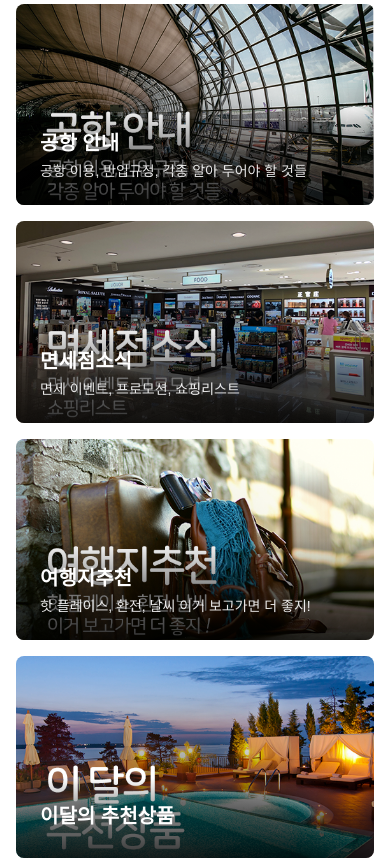
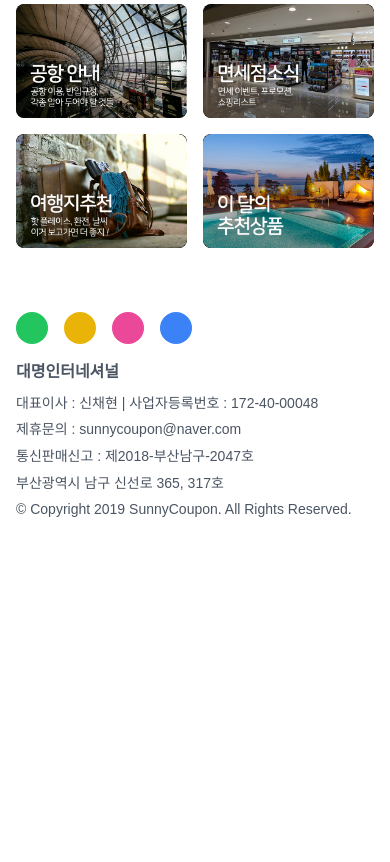
Before and after one commit to ideawill-k/sunny, a plain HTML site: page index.html in a window 390 px wide. Shown: the part 832-1694 px from the top of the page. After the commit the page ends 1383 px from the top, so only its background shows below. Drawn offline with nearby package versions, Linux system fonts and the light colour scheme; a web font is replaced by a local one.

Commit message:
단순화
이미지카드 섹션 단순화
반응형 그리드 수정
푸터 회사 정보 업데이트
호버효과 단순화

```diff
--- a/index.html
+++ b/index.html
@@ -12,32 +12,15 @@
        }
 
        .image-card {
-           position: relative;
            border-radius: 0.5rem;
            overflow: hidden;
+           background: #000;
+           cursor: pointer;
        }
 
-       .image-card img {
-           transition: transform 0.3s ease;
-       }
-
-       .image-card:hover img {
-           transform: scale(1.1);
-       }
-
-       .image-overlay {
-           position: absolute;
-           bottom: 0;
-           left: 0;
-           right: 0;
-           background: linear-gradient(to top, rgba(0,0,0,0.8) 0%, rgba(0,0,0,0.5) 50%, transparent 100%);
-           padding: 1.5rem;
-           transform: translateY(0);
-           transition: transform 0.3s ease;
-       }
-
-       .image-card:hover .image-overlay {
-           transform: translateY(-5px);
+       .image-card:hover {
+           box-shadow: 0 10px 15px -3px rgba(0, 0, 0, 0.1),
+                       0 4px 6px -2px rgba(0, 0, 0, 0.05);
        }
    </style>
 </head>
@@ -98,37 +81,26 @@
 
        <!-- Tips Section -->
        <h3 class="text-xl font-bold mb-4">Tip & Checklist</h3>
-       <div class="grid grid-cols-1 sm:grid-cols-2 lg:grid-cols-4 gap-4">
-           <div class="image-card aspect-[16/9] sm:aspect-[4/3] lg:aspect-[16/9]">
-               <img src="https://ideawill-k.github.io/sunny/images/main/airport_information.png" alt="공항 안내"
-                    class="w-full h-full object-cover">
-               <div class="image-overlay">
-                   <h4 class="text-xl font-bold text-white mb-1">공항 안내</h4>
-                   <p class="text-sm text-white/90">공항 이용, 반입규정, 각종 알아 두어야 할 것들</p>
+       <div class="grid grid-cols-2 lg:grid-cols-4 gap-4">
+           <div class="image-card">
+               <img src="https://ideawill-k.github.io/sunny/images/main/airport_information.png"
+                    alt="공항 안내"
+                    class="w-full h-auto transition-transform duration-300 hover:scale-105">
            </div>
+           <div class="image-card">
+               <img src="https://ideawill-k.github.io/sunny/images/main/Dutyfree_news.png"
+                    alt="면세점소식"
+                    class="w-full h-auto transition-transform duration-300 hover:scale-105">
            </div>
-           <div class="image-card aspect-[16/9] sm:aspect-[4/3] lg:aspect-[16/9]">
-               <img src="https://ideawill-k.github.io/sunny/images/main/Dutyfree_news.png" alt="면세점소식"
-                    class="w-full h-full object-cover">
-               <div class="image-overlay">
-                   <h4 class="text-xl font-bold text-white mb-1">면세점소식</h4>
-                   <p class="text-sm text-white/90">면세 이벤트, 프로모션, 쇼핑리스트</p>
+           <div class="image-card">
+               <img src="https://ideawill-k.github.io/sunny/images/main/good_travel_destination.png"
+                    alt="여행지추천"
+                    class="w-full h-auto transition-transform duration-300 hover:scale-105">
            </div>
-           </div>
-           <div class="image-card aspect-[16/9] sm:aspect-[4/3] lg:aspect-[16/9]">
-               <img src="https://ideawill-k.github.io/sunny/images/main/good_travel_destination.png" alt="여행지추천"
-                    class="w-full h-full object-cover">
-               <div class="image-overlay">
-                   <h4 class="text-xl font-bold text-white mb-1">여행지추천</h4>
-                   <p class="text-sm text-white/90">핫 플레이스, 환전, 날씨 이거 보고가면 더 좋지!</p>
-               </div>
-           </div>
-           <div class="image-card aspect-[16/9] sm:aspect-[4/3] lg:aspect-[16/9]">
-               <img src="https://ideawill-k.github.io/sunny/images/main/good_travel_supplies.png" alt="이달의 추천상품"
-                    class="w-full h-full object-cover">
-               <div class="image-overlay">
-                   <h4 class="text-xl font-bold text-white mb-1">이달의 추천상품</h4>
-               </div>
+           <div class="image-card">
+               <img src="https://ideawill-k.github.io/sunny/images/main/good_travel_supplies.png"
+                    alt="이달의 추천상품"
+                    class="w-full h-auto transition-transform duration-300 hover:scale-105">
            </div>
        </div>
 
```
Lines whose indentation alone changed are shown as unchanged.
